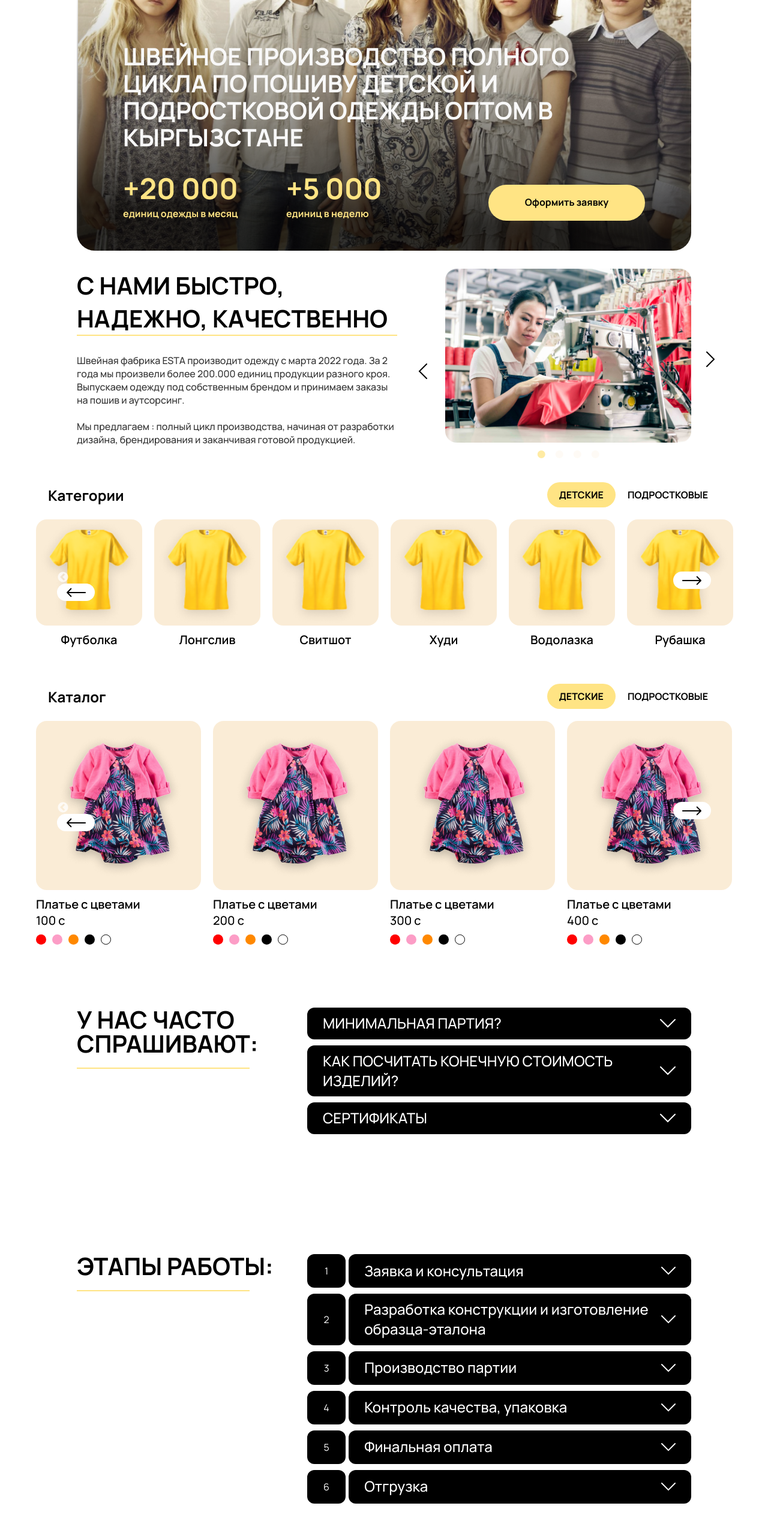
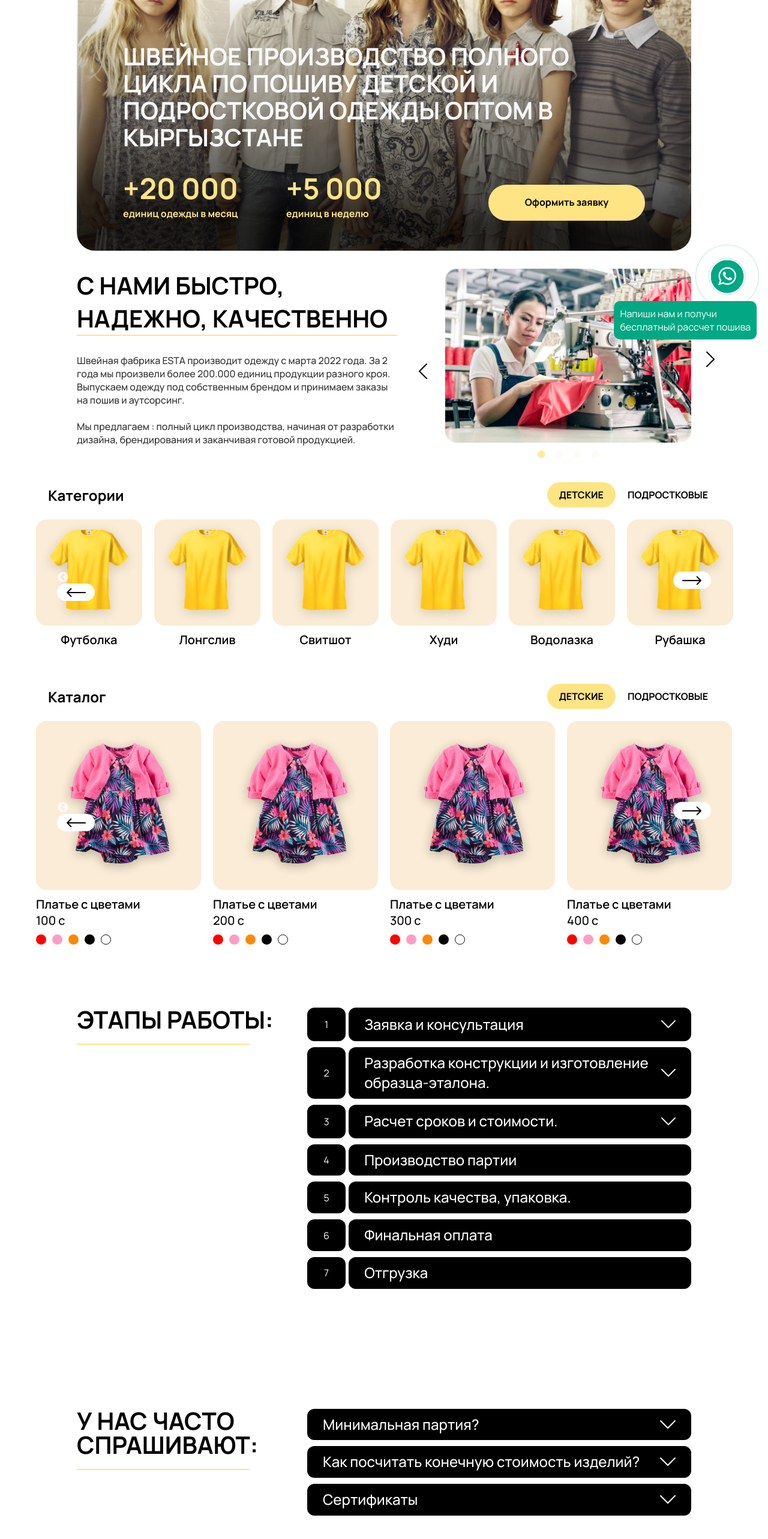
Before and after one commit to aiskairr/esta, a React (Create React App) app: page / in a window 1280 px wide. Shown: the part 202-2768 px from the top of the page at 60% size. Built offline with nearby package versions, Linux system fonts and the light colour scheme.

Commit message:
feat:added text

```diff
--- a/public/index.html
+++ b/public/index.html
@@ -1,19 +1,20 @@
 <!DOCTYPE html>
 <html lang="en">
+
 <head>
   <meta charset="utf-8" />
   <link rel="icon" href="%PUBLIC_URL%/favicon.ico" />
   <meta name="viewport" content="width=device-width, initial-scale=1" />
   <meta name="theme-color" content="#000000" />
-    <meta
-      name="description"
-      content="Web site created using create-react-app"
-    />
+  <meta name="description" content="Web site created using create-react-app" />
   <link rel="apple-touch-icon" href="%PUBLIC_URL%/logo192.png" />
+  <link rel="stylesheet" href="https://cdnjs.cloudflare.com/ajax/libs/animate.css/4.1.1/animate.min.css" />
   <!--
       manifest.json provides metadata used when your web app is installed on a
       user's mobile device or desktop. See https://developers.google.com/web/fundamentals/web-app-manifest/
     -->
+    <link rel="stylesheet" href="https://cdnjs.cloudflare.com/ajax/libs/font-awesome/4.7.0/css/font-awesome.css" integrity="sha512-5A8nwdMOWrSz20fDsjczgUidUBR8liPYU+WymTZP1lmY9G6Oc7HlZv156XqnsgNUzTyMefFTcsFH/tnJE/+xBg==" crossorigin="anonymous" referrerpolicy="no-referrer" />
+    <link rel="stylesheet" href="https://cdnjs.cloudflare.com/ajax/libs/font-awesome/4.7.0/css/font-awesome.min.css" integrity="sha512-SfTiTlX6kk+qitfevl/7LibUOeJWlt9rbyDn92a1DqWOw9vWG2MFoays0sgObmWazO5BQPiFucnnEAjpAB+/Sw==" crossorigin="anonymous" referrerpolicy="no-referrer" />
   <link rel="manifest" href="%PUBLIC_URL%/manifest.json" />
   <!--
       Notice the use of %PUBLIC_URL% in the tags above.
@@ -24,8 +25,9 @@
       work correctly both with client-side routing and a non-root public URL.
       Learn how to configure a non-root public URL by running `npm run build`.
     -->
-    <title>React App</title>
+  <title>AGO in Style</title>
 </head>
+
 <body>
   <noscript>You need to enable JavaScript to run this app.</noscript>
   <div id="root"></div>
@@ -39,5 +41,89 @@
       To begin the development, run `npm start` or `yarn start`.
       To create a production bundle, use `npm run build` or `yarn build`.
     -->
+    <a href="https://api.whatsapp.com/send/?phone=996776995297" target="_blank"
+    title="Написать в Whatsapp" rel="noopener noreferrer">
+    <div class="whatsapp-button">
+      <i class="fa fa-whatsapp" aria-hidden="true"></i>
+    </div>
+  </a>
+  <p class="text">Напиши нам и получи <br>бесплатный рассчет пошива </p>
+  <style>
+    .text{
+      color: white;
+      font-size: 16px;
+      position: fixed;
+      right: -100px;
+      bottom:0px;
+      transform: translate(-50%, -50%);
+      background: #00a884;
+      padding: 10px;
+      border-radius: 10px;
+      z-index: 10000;
+    }
+    .whatsapp-button {
+      position: fixed;
+      right: 13px;
+      bottom: 82px;
+      transform: translate(-50%, -50%);
+      background: #00a884;
+      /*цвет кнопки*/
+      border-radius: 50%;
+      width: 55px;
+      /*ширина кнопки*/
+      height: 55px;
+      /*высота кнопки*/
+      color: #fff;
+      text-align: center;
+      line-height: 53px;
+      /*центровка иконки в кнопке*/
+      font-size: 35px;
+      /*размер иконки*/
+      z-index: 9999;
+    }
+
+    .whatsapp-button a {
+      color: #fff;
+    }
+
+    .whatsapp-button:before,
+    .whatsapp-button:after {
+      content: " ";
+      display: block;
+      position: absolute;
+      border: 50%;
+      border: 1px solid #00a884;
+      /*цвет анимированных волн от кнопки*/
+      left: -20px;
+      right: -20px;
+      top: -20px;
+      bottom: -20px;
+      border-radius: 50%;
+      animation: animate 1.5s linear infinite;
+      opacity: 0;
+      backface-visibility: hidden;
+    }
+
+    .whatsapp-button:after {
+      animation-delay: 0.5s;
+    }
+
+    @keyframes animate {
+      0% {
+        transform: scale(0.5);
+        opacity: 0;
+      }
+
+      50% {
+        opacity: 1;
+      }
+
+      100% {
+        transform: scale(1.2);
+        opacity: 0;
+      }
+    }
+  </style>
 </body>
+
 </html>
--- a/src/App.js
+++ b/src/App.js
@@ -14,17 +14,25 @@ function App() {
 
   const faqItems1 = [
     {
-      question: 'МИНИМАЛЬНАЯ ПАРТИЯ?',
-      answer: 'От 400 единиц комплекты спортивные и классические. От 500 единиц пиджаки, брюки, платья, рубашки. 1000 единиц футболки, лонгсливы, топы.'
+      question: 'Минимальная партия?',
+      answer: 'ОТ 400 ЕДИНИЦ',
+      answer2: 'КОМПЛЕКТЫ СПОРТИВНЫЕ И КЛАССИЧЕСКИЕ',
+      answer3: 'ОТ 500 ЕДИНИЦ',
+      answer4: '‌ПИДЖАКИ, БРЮКИ, ПЛАТЬЯ, РУБАШКИ',
+      answer5: '1000 ЕДИНИЦ',
+      answer6: '‌ФУТБОЛКИ, ЛОНГСЛИВЫ, ТОПЫ',
     },
     {
-      question: 'КАК ПОСЧИТАТЬ КОНЕЧНУЮ СТОИМОСТЬ ИЗДЕЛИЙ?',
-      answer: 'От 400 единиц комплекты спортивные и классические. От 500 единиц пиджаки, брюки, платья, рубашки. 1000 единиц футболки, лонгсливы, топы.'
+      question: 'Как посчитать конечную стоимость изделий?',
+      answer: 'Конечная цена изделия будет известна после пошива образца и утверждения размерной сетки. ',
+      answer2: 'Мы сможем посчитать расход ткани и фурнитуры. ',
+      listTitle: 'Разработка',
+      list: ['-Изготовление лекал', '-Пошив образца', '-Ткань + фурнитура ', '-Конструирование изделия (доработка) ']
     },
     {
-      question: 'СЕРТИФИКАТЫ',
-      answer: 'От 400 единиц комплекты спортивные и классические. От 500 единиц пиджаки, брюки, платья, рубашки. 1000 единиц футболки, лонгсливы, топы.'
-    }
+      question: 'Сертификаты',
+      answer: 'Мы готовы предоставить собственные декларации соответствия на изделия, производимые на нашей фабрике'
+    },
   ];
 
   const faqItems2 = [
@@ -33,24 +41,26 @@ function App() {
       answer: 'На первой встрече мы узнаем все ваши пожелания, расскажем о всех производственных процессах на швейной фабрике, проконсультируем вас по срокам и примерной стоимости изделий.'
     },
     {
-      question: 'Разработка конструкции и изготовление образца-эталона',
-      answer: 'На первой встрече мы узнаем все ваши пожелания, расскажем о всех производственных процессах на швейной фабрике, проконсультируем вас по срокам и примерной стоимости изделий.'
+      question: 'Разработка конструкции и изготовление образца-эталона.',
+      answer: 'на основе вашего запроса конструкторы строят по нему  лекала. Мы изготавливаем тестовый образец.'
+    },
+    {
+      question: 'Расчет сроков и стоимости.',
+      answer: 'Предоплата.',
+      answer2: 'Помогаем оптимизировать цену изделий за счет кроя или отделки: подбираем оптимальные по цене материалы и фурнитуру.',
+      answer3: 'Согласовываем объем партии, размерный ряд и сроки производства.'
     },
     {
       question: 'Производство партии',
-      answer: 'На первой встрече мы узнаем все ваши пожелания, расскажем о всех производственных процессах на швейной фабрике, проконсультируем вас по срокам и примерной стоимости изделий.'
     },
     {
-      question: 'Контроль качества, упаковка',
-      answer: 'На первой встрече мы узнаем все ваши пожелания, расскажем о всех производственных процессах на швейной фабрике, проконсультируем вас по срокам и примерной стоимости изделий.'
+      question: 'Контроль качества, упаковка.',
     },
     {
       question: 'Финальная оплата',
-      answer: 'На первой встрече мы узнаем все ваши пожелания, расскажем о всех производственных процессах на швейной фабрике, проконсультируем вас по срокам и примерной стоимости изделий.'
     },
     {
       question: 'Отгрузка',
-      answer: 'На первой встрече мы узнаем все ваши пожелания, расскажем о всех производственных процессах на швейной фабрике, проконсультируем вас по срокам и примерной стоимости изделий.'
     },
   ];
 
@@ -61,8 +71,8 @@ function App() {
       <About />
       <Category />
       <Catalog />
+      <FAQ title={"ЭТАПЫ РАБОТЫ:"} data={faqItems2} isNum={true} />
       <FAQ title={"У НАС ЧАСТО СПРАШИВАЮТ:"} data={faqItems1} />
-      <FAQ title={"ЭТАПЫ РАБОТЫ:"} data={faqItems2} isNum={true} />
       <Contacts />
     </div>
   );
--- a/src/components/faq/faq.jsx
+++ b/src/components/faq/faq.jsx
@@ -16,8 +16,15 @@ const FAQ = ({ title, data, isNum }) => {
                             key={index}
                             question={item.question}
                             answer={item.answer}
+                            answer2={item.answer2}
+                            answer3={item.answer3}
+                            answer4={item.answer4}
+                            answer5={item.answer5}
+                            answer6={item.answer6}
                             index={index}
                             isNum={isNum}
+                            list={item.list}
+                            listTitle={item.listTitle}
                         />
                     ))}
                 </div>
--- a/src/components/faq/item/faqItem.jsx
+++ b/src/components/faq/item/faqItem.jsx
@@ -1,7 +1,7 @@
 import React, { useState } from 'react';
 import styles from './faqItem.module.scss';
 
-const FAQItem = ({ question, answer, index, isNum }) => {
+const FAQItem = ({ question, list, listTitle, answer, answer2, answer3, answer4, answer5, answer6, index, isNum }) => {
     const [isOpen, setIsOpen] = useState(false);
 
     return (
@@ -10,14 +10,18 @@ const FAQItem = ({ question, answer, index, isNum }) => {
                 isNum ? (
                     <div className={isOpen ? styles.nums__cont : styles.nums__cont_inactive}>
                         <div className={isOpen ? styles.nums : styles.nums_inactive}>{index + 1}</div>
-                        <div className={isOpen ? styles.question : styles.inactiveQuestion} onClick={() => setIsOpen(!isOpen)}>
+                        <div className={isOpen ? styles.question : styles.inactiveQuestion} onClick={() => {
+                            answer && setIsOpen(!isOpen)
+                        }}>
                             <p className={styles.qTitle}>{question}</p>
-                            <img
-                                src='/images/arrowFaq.svg'
-                                className={isOpen ? styles.activeArr : styles.inactiveArr}
-                                width="24px"
-                                height="36px"
-                            />
+                            {
+                                answer && <img
+                                    src='/images/arrowFaq.svg'
+                                    className={isOpen ? styles.activeArr : styles.inactiveArr}
+                                    width="24px"
+                                    height="36px"
+                                />
+                            }
                         </div>
                     </div>
                 ) : (
@@ -27,10 +31,28 @@ const FAQItem = ({ question, answer, index, isNum }) => {
                     </div>
                 )
             }
-            {isOpen &&
+            {isOpen && answer &&
                 <div className={styles.ansCont}>
                     <div className={isNum ? styles.answerC : styles.answer}>
-                        <p> {answer}</p>
+                        <div>
+                            <p>{answer}</p>
+                            <p>{answer2}</p>
+                        </div>
+                        <div>
+                            <p>{answer3}</p>
+                            <p>{answer4}</p>
+                        </div>
+                        <div>
+                            <p>{answer5}</p>
+                            <p>{answer6}</p>
+                        </div>
+
+                        <div>
+                            <p>{listTitle}</p>
+                            {list?.map((el) => (
+                                <p>{el}</p>
+                            ))}
+                        </div>
                     </div>
                 </div>
             }
--- a/src/components/faq/item/faqItem.module.scss
+++ b/src/components/faq/item/faqItem.module.scss
@@ -39,6 +39,9 @@
     padding: 10px;
     margin-top: 5px;
     font-size: 16px;
+    display: flex;
+    flex-direction: column;
+    gap: 10px;
     justify-content: space-between;
     border-radius: 12px;
     padding: 30px 26px;
@@ -209,6 +212,9 @@
     padding: 10px;
     margin-top: 5px;
     font-size: 16px;
+    display: flex;
+    flex-direction: column;
+    gap: 10px;
     justify-content: space-between;
     border-radius: 12px;
     padding: 30px 26px;
```
Lines whose indentation alone changed are shown as unchanged.
